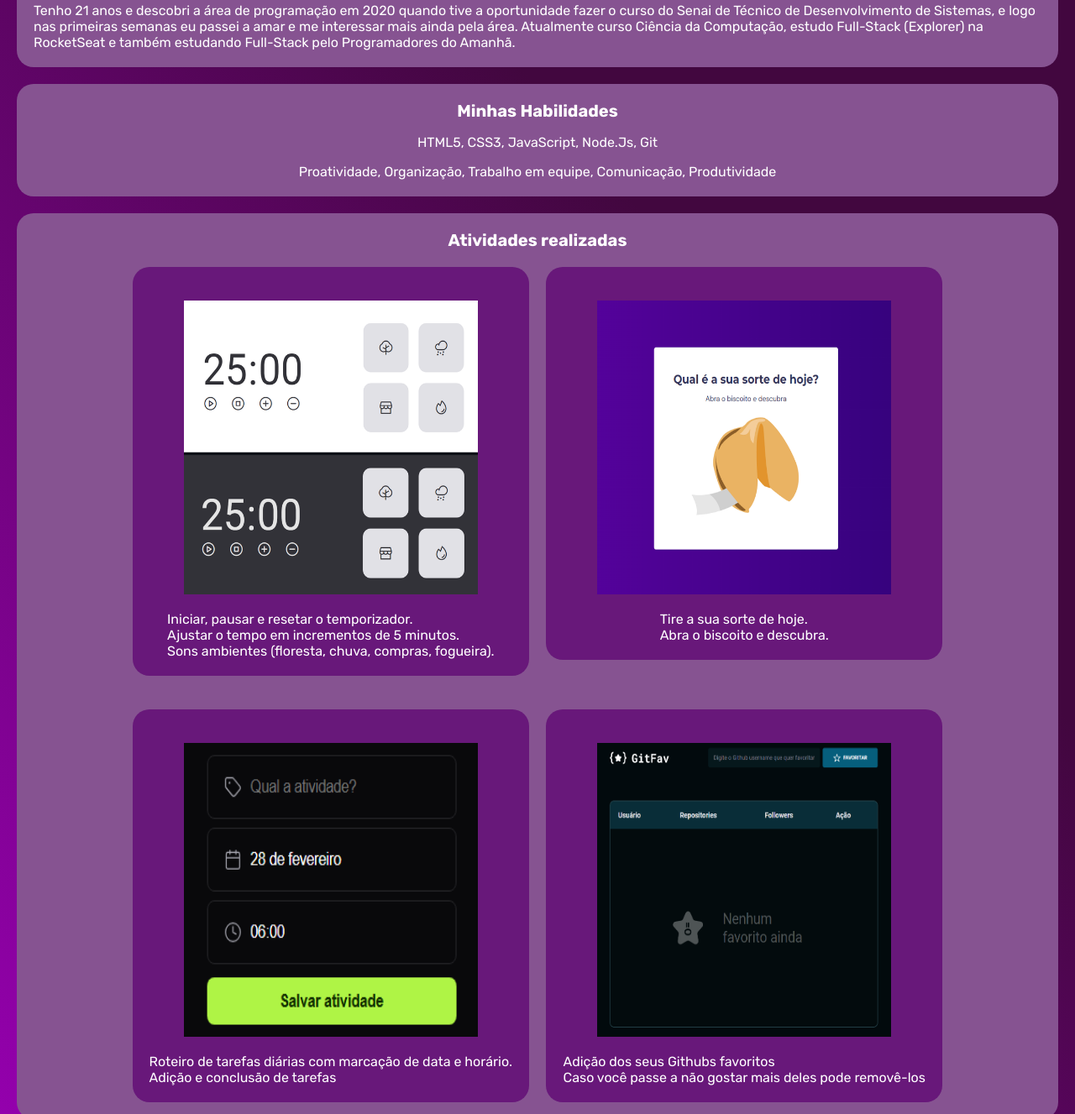
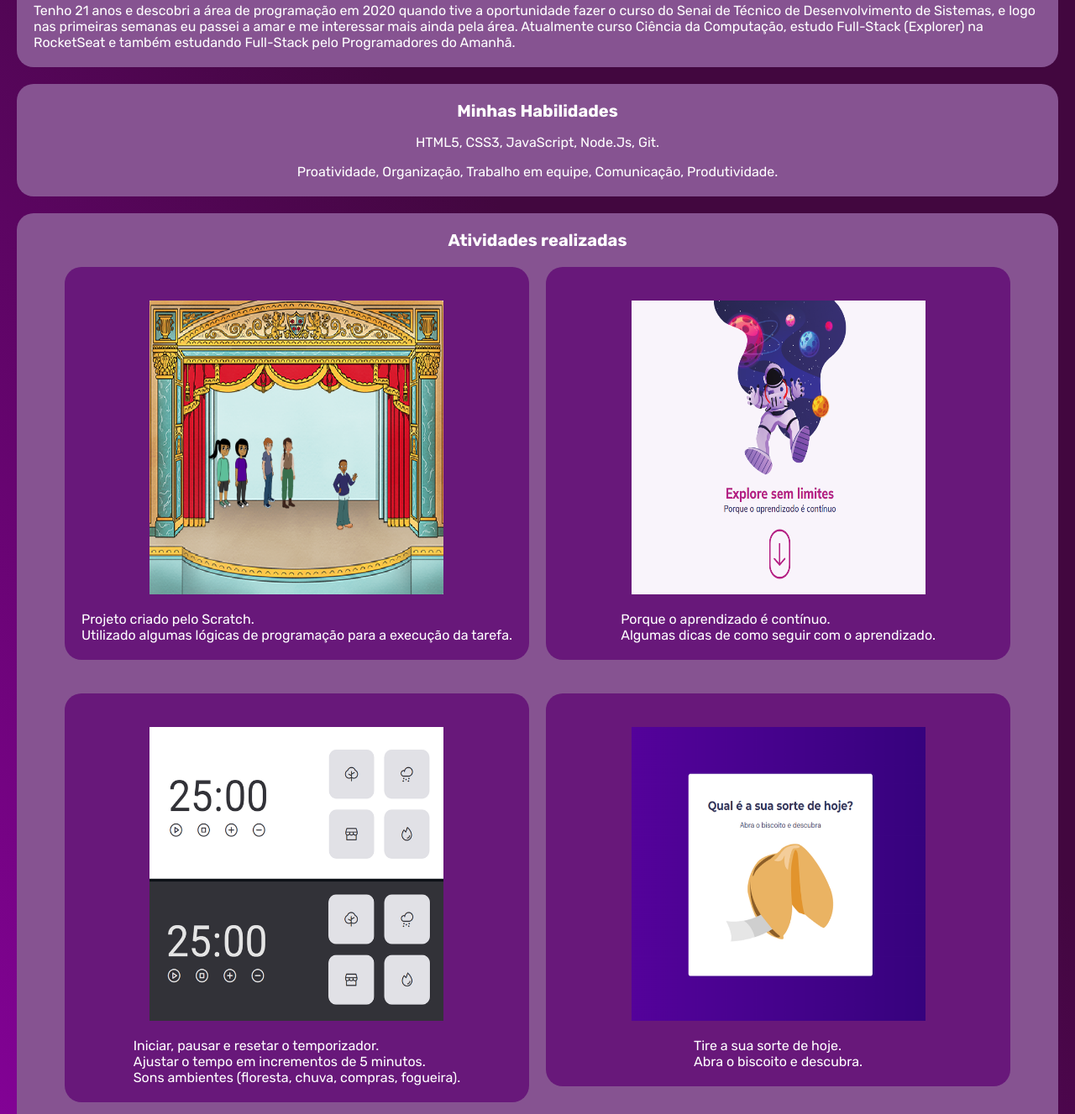
Before and after one commit to EmilySSouza/Repositorio, a plain HTML site: page index.html in a window 1280 px wide. Shown: the part 430-1757 px from the top of the page at 84% size. Drawn offline with Linux system fonts and the light colour scheme.

Commit message:
adding more projects

```diff
--- a/index.html
+++ b/index.html
@@ -47,10 +47,10 @@
         </section>
         <section id="skills">
           <h2>Minhas Habilidades</h2>
-          <p>HTML5, CSS3, JavaScript, Node.Js, Git</p>
+          <p>HTML5, CSS3, JavaScript, Node.Js, Git.</p>
           <p>
             Proatividade, Organização, Trabalho em equipe, Comunicação,
-            Produtividade
+            Produtividade.
           </p>
         </section>
 
@@ -58,6 +58,27 @@
           <h2>Atividades realizadas</h2>
 
           <div id="projects">
+
+            <div class="activitiesList">
+              <a href="https://scratch.mit.edu/projects/1051534814" target="_blank">
+                <img src="./src/images/Scratch.png" alt="Projeto Scratch" />
+                <ul>
+                  <li>Projeto criado pelo Scratch.</li>
+                  <li>Utilizado algumas lógicas de programação para a execução da tarefa.</li>
+                </ul>
+              </a>
+            </div>
+
+            <div class="activitiesList">
+              <a href="https://scratch.mit.edu/projects/1051534814" target="_blank">
+                <img src="./src/images/ExplorerSemLimites.PNG" alt="Projeto Explorer sem Limites" />
+                <ul>
+                  <li>Porque o aprendizado é contínuo.</li>
+                  <li>Algumas dicas de como seguir com o aprendizado.</li>
+                </ul>
+              </a>
+            </div>
+
             <div class="activitiesList">
               <a href="https://github.com/EmilySSouza/FocusTimer2v" target="_blank">
                 <img src="./src/images/FocusTimer.png" alt="Projeto FocusTimer" />
@@ -71,7 +92,7 @@
 
             <div class="activitiesList">
               <a href="https://github.com/EmilySSouza/BiscoitoDaSorte" target="_blank">
-                <img src="./src/images/BiscoitoDaSorte.png" alt="Projeto FocusTimer" />
+                <img src="./src/images/BiscoitoDaSorte.png" alt="Projeto de Biscoito da Sorte" />
                 <ul>
                   <li>Tire a sua sorte de hoje.</li>
                   <li>Abra o biscoito e descubra.</li>
@@ -81,20 +102,20 @@
 
             <div class="activitiesList">
               <a href="https://github.com/EmilySSouza/RoteiroDeViagens" target="_blank">
-                <img src="./src/images/RoteiroDiario.png" alt="Projeto FocusTimer" />
+                <img src="./src/images/RoteiroDiario.png" alt="Projeto de Roteiro Diário" />
                 <ul>
                   <li>Roteiro de tarefas diárias com marcação de data e horário.</li>
-                  <li>Adição e conclusão de tarefas</li>
+                  <li>Adição e conclusão de tarefas.</li>
                 </ul>
               </a>
             </div>
 
             <div class="activitiesList">
               <a href="https://github.com/EmilySSouza/GitFav" target="_blank">
-                <img src="./src/images/GitFav.png" />
+                <img src="./src/images/GitFav.png" alt="Projeto de Github favoritos"/>
                 <ul>
-                  <li>Adição dos seus Githubs favoritos</li>
-                  <li>Caso você passe a não gostar mais deles pode removê-los</li>
+                  <li>Adição dos seus Githubs favoritos.</li>
+                  <li>Caso você passe a não gostar mais deles pode removê-los.</li>
                 </ul>
               </a>
               </div>
```
Also changed, not shown: src/images/ExplorerSemLimites.PNG (added), src/images/Scratch.png (added).
